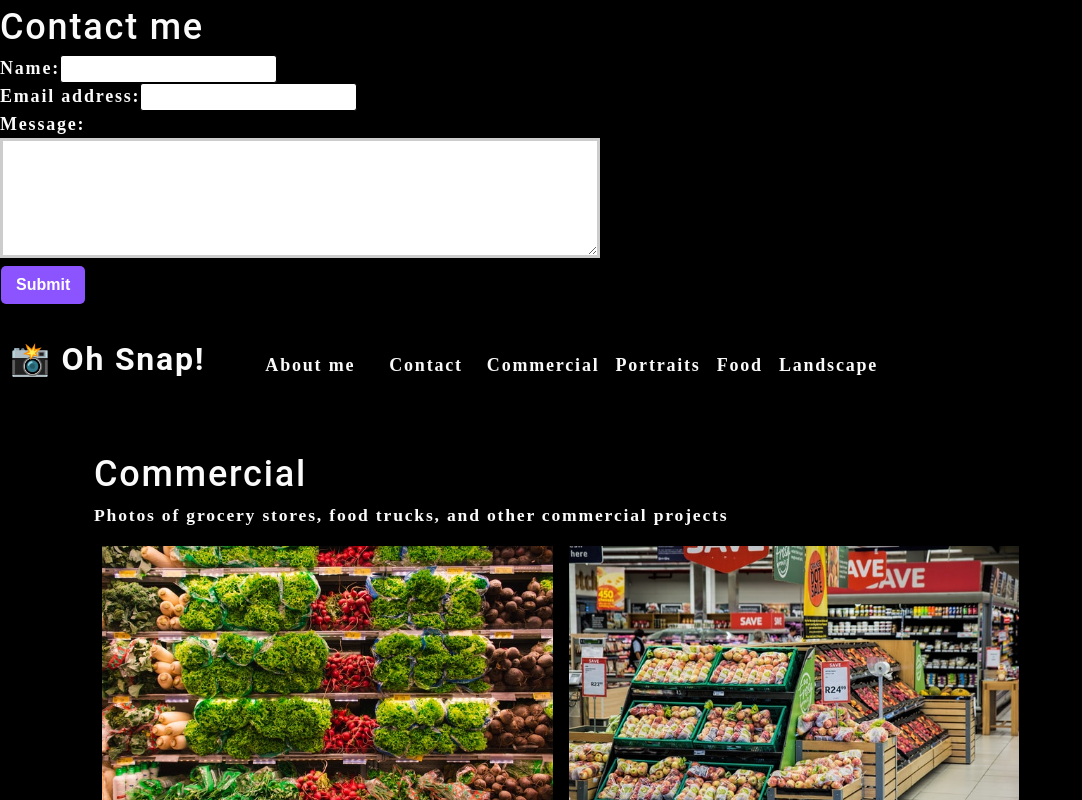
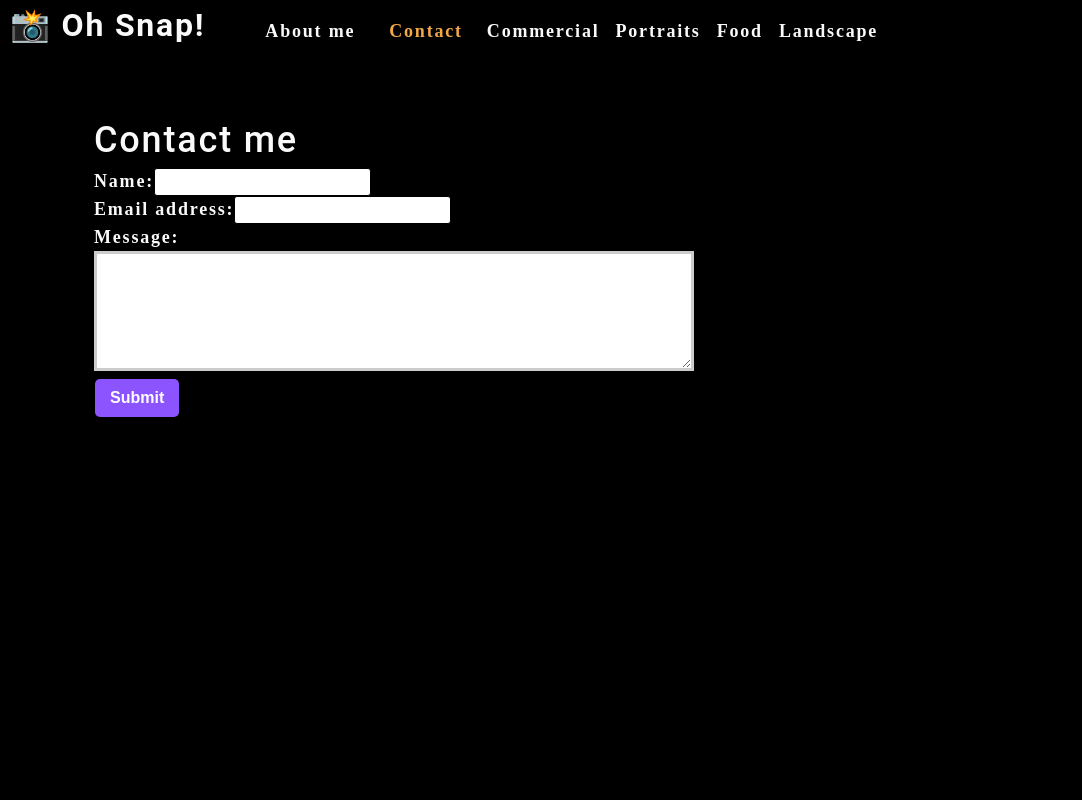
Before and after one commit to JunyaQ/photoGallery, a React (Create React App) app in the folder photo-port/: page / in a window 1280 px wide. Both pictures are taken after a click on the element "Contact". Shown: the top 800 px of the page, without its empty margins (0-1082 px from the left). Built offline with nearby package versions, Linux system fonts and the light colour scheme.

Commit message:
submit contact form and only show on contact info page

```diff
--- a/photo-port/src/App.js
+++ b/photo-port/src/App.js
@@ -17,17 +17,26 @@
 
   const [currentCategory, setCurrentCategory] = useState(categories[0]);
 
+  const [contactSelected, setContactSelected] = useState(false);
+
   return (
     <div>
-      <ContactForm></ContactForm>
       <Nav
         categories={categories}
         setCurrentCategory={setCurrentCategory}
         currentCategory={currentCategory}
+        contactSelected={contactSelected}
+        setContactSelected={setContactSelected}
       ></Nav>
       <main>
-        <Gallery currentCategory={currentCategory}></Gallery>
-        <About></About>
+        {!contactSelected ? (
+          <>
+            <Gallery currentCategory={currentCategory}></Gallery>
+            <About></About>
+          </>
+        ) : (
+            <ContactForm></ContactForm>
+          )}
       </main>
     </div>
   );
--- a/photo-port/src/components/Contact/index.jsx
+++ b/photo-port/src/components/Contact/index.jsx
@@ -1,26 +1,63 @@
-    import React from 'react';
+import React, { useState } from 'react';
+
+import { validateEmail } from '../../utils/helpers';
+
 function ContactForm() {
+  const [formState, setFormState] = useState({ name: '', email: '', message: '' });
+
+  const [errorMessage, setErrorMessage] = useState('');
+  const { name, email, message } = formState;
+
+  const handleSubmit = (e) => {
+    e.preventDefault();
+    if (!errorMessage) {
+      setFormState({ [e.target.name]: e.target.value });
+      console.log('Form', formState);
+    }
+  };
+
+  const handleChange = (e) => {
+    if (e.target.name === 'email') {
+      const isValid = validateEmail(e.target.value);
+      if (!isValid) {
+        setErrorMessage('Your email is invalid.');
+      } else {
+        setErrorMessage('');
+      }
+    } else {
+      if (!e.target.value.length) {
+        setErrorMessage(`${e.target.name} is required.`);
+      } else {
+        setErrorMessage('');
+      }
+    }
+  };
 
   return (
     <section>
-            <h1>Contact me</h1>
-            <form id="contact-form">
+      <h1 data-testid="h1tag">Contact me</h1>
+      <form id="contact-form" onSubmit={handleSubmit}>
         <div>
           <label htmlFor="name">Name:</label>
-    <input type="text" name="name" />
+          <input type="text" name="name" defaultValue={name} onBlur={handleChange} />
         </div>
         <div>
           <label htmlFor="email">Email address:</label>
-    <input type="email" name="email" />
+          <input type="email" name="email" defaultValue={email} onBlur={handleChange} />
         </div>
         <div>
           <label htmlFor="message">Message:</label>
-    <textarea name="message" rows="5"  />
-    <button type="submit">Submit</button>
+          <textarea name="message" rows="5" defaultValue={message} onBlur={handleChange} />
         </div>
+        {errorMessage && (
+          <div>
+            <p className="error-text">{errorMessage}</p>
+          </div>
+        )}
+        <button data-testid="button" type="submit">Submit</button>
       </form>
     </section>
-        )
+  );
 }
 
 export default ContactForm;
--- a/photo-port/src/components/Nav/index.jsx
+++ b/photo-port/src/components/Nav/index.jsx
@@ -1,18 +1,14 @@
-import React from "react";
-import { capitalizeFirstLetter } from "../../utils/helpers";
+import React from 'react';
+import { capitalizeFirstLetter } from '../../utils/helpers';
 
 function Nav(props) {
   const {
     categories = [],
     setCurrentCategory,
+    contactSelected,
     currentCategory,
+    setContactSelected,
   } = props;
-
-
-  const handleClick = (item) => {
-    console.log(item);
-    return item;
-  };
 
   return (
     <header className="flex-row px-1">
@@ -24,25 +20,24 @@
       <nav>
         <ul className="flex-row">
           <li className="mx-2">
-            <a data-testid="about" href="#about">
+            <a data-testid="about" href="#about" onClick={() => setContactSelected(false)}>
               About me
             </a>
           </li>
-          <li className={"mx-2"}>
-            <span onClick={() => handleClick('Contact')}>
-              Contact
-            </span>
+          <li className={`mx-2 ${contactSelected && 'navActive'}`}>
+            <span onClick={() => setContactSelected(true)}>Contact</span>
           </li>
           {categories.map((category) => (
             <li
               className={`mx-1 ${
-                currentCategory.name === category.name
+                currentCategory.name === category.name && !contactSelected && 'navActive'
                 }`}
               key={category.name}
             >
               <span
                 onClick={() => {
                   setCurrentCategory(category);
+                  setContactSelected(false);
                 }}
               >
                 {capitalizeFirstLetter(category.name)}
```
Lines whose indentation alone changed are shown as unchanged.
